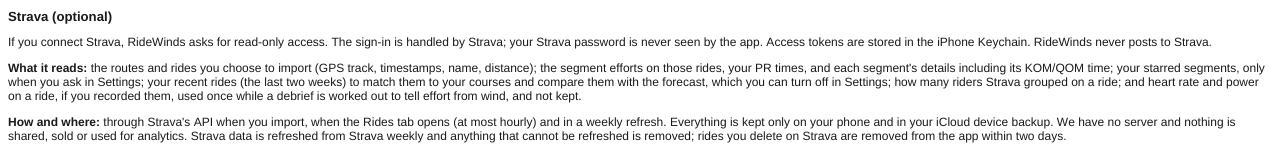
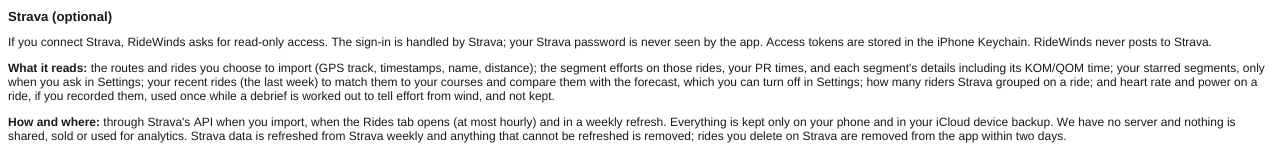
Before and after one commit to Jeebers777/ridewinds-site, a plain HTML site: page privacy.html in a window 1280 px wide. Shown: the part 289-442 px from the top of the page. Drawn offline with Linux system fonts and the light colour scheme.

Commit message:
The recent-rides listing reaches back seven days, not fourteen: nothing of Strava's listed or held past the retention limit; the consent sheet, Settings, the privacy page and the book say "the last week"
Co-Authored-By: Claude Fable 5.2 <noreply@anthropic.com>

```diff
--- a/privacy.html
+++ b/privacy.html
@@ -28,7 +28,7 @@
 <p class="p3"><span class="s1">Routes you import (GPX files, Strava routes, Quick out-and-back) are stored only on your phone and in your iCloud device backup. They are never uploaded to us.</span></p>
 <h2 style="margin: 0.0px 0.0px 11.0px 0.0px; font: 13.2px 'Helvetica Neue'; color: #1a1a1a; -webkit-text-stroke: #1a1a1a"><span class="s1"><b>Strava (optional)</b></span></h2>
 <p class="p3"><span class="s1">If you connect Strava, RideWinds asks for read-only access. The sign-in is handled by Strava; your Strava password is never seen by the app. Access tokens are stored in the iPhone Keychain. RideWinds never posts to Strava.</span></p>
-<p class="p3"><span class="s1"><b>What it reads:</b> the routes and rides you choose to import (GPS track, timestamps, name, distance); the segment efforts on those rides, your PR times, and each segment's details including its KOM/QOM time; your starred segments, only when you ask in Settings; your recent rides (the last two weeks) to match them to your courses and compare them with the forecast, which you can turn off in Settings; how many riders Strava grouped on a ride; and heart rate and power on a ride, if you recorded them, used once while a debrief is worked out to tell effort from wind, and not kept.</span></p>
+<p class="p3"><span class="s1"><b>What it reads:</b> the routes and rides you choose to import (GPS track, timestamps, name, distance); the segment efforts on those rides, your PR times, and each segment's details including its KOM/QOM time; your starred segments, only when you ask in Settings; your recent rides (the last week) to match them to your courses and compare them with the forecast, which you can turn off in Settings; how many riders Strava grouped on a ride; and heart rate and power on a ride, if you recorded them, used once while a debrief is worked out to tell effort from wind, and not kept.</span></p>
 <p class="p3"><span class="s1"><b>How and where:</b> through Strava's API when you import, when the Rides tab opens (at most hourly) and in a weekly refresh. Everything is kept only on your phone and in your iCloud device backup. We have no server and nothing is shared, sold or used for analytics. Strava data is refreshed from Strava weekly and anything that cannot be refreshed is removed; rides you delete on Strava are removed from the app within two days.</span></p>
 <p class="p3"><span class="s1"><b>Withdrawing and deletion:</b> Settings → Strava → Disconnect revokes RideWinds on Strava and deletes everything that came from Strava on your phone — imported rides, segment details and PRs, favourites imported from stars, and the ride history — and shows you a confirmation when it is done. You can also revoke RideWinds at strava.com/settings/apps, which has the same effect the next time the app runs, or email us to ask for deletion. Rides imported from GPX files are yours and stay.</span></p>
 <p class="p3"><span class="s1"><b>Strava and usage data:</b> Strava may collect data about RideWinds' use of its API (such as request volumes) under Strava's own privacy policy.</span></p>
```
